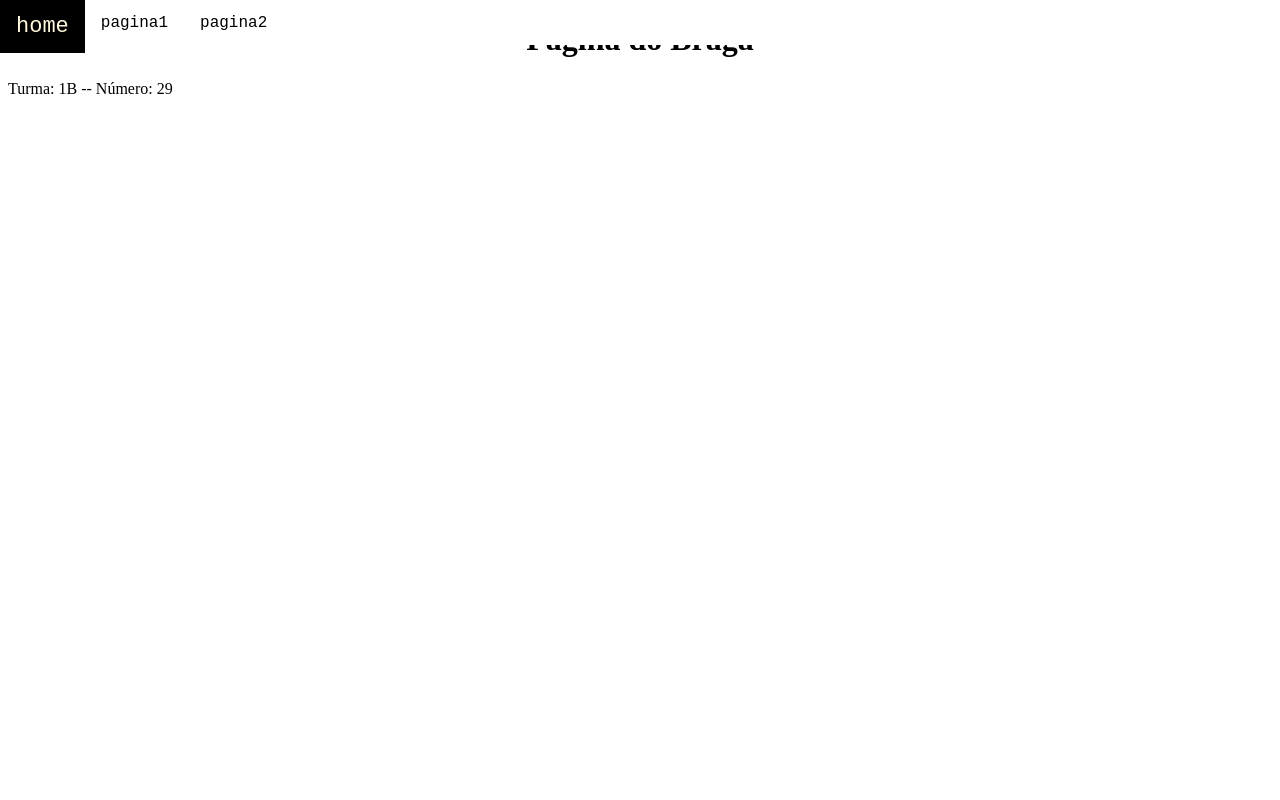
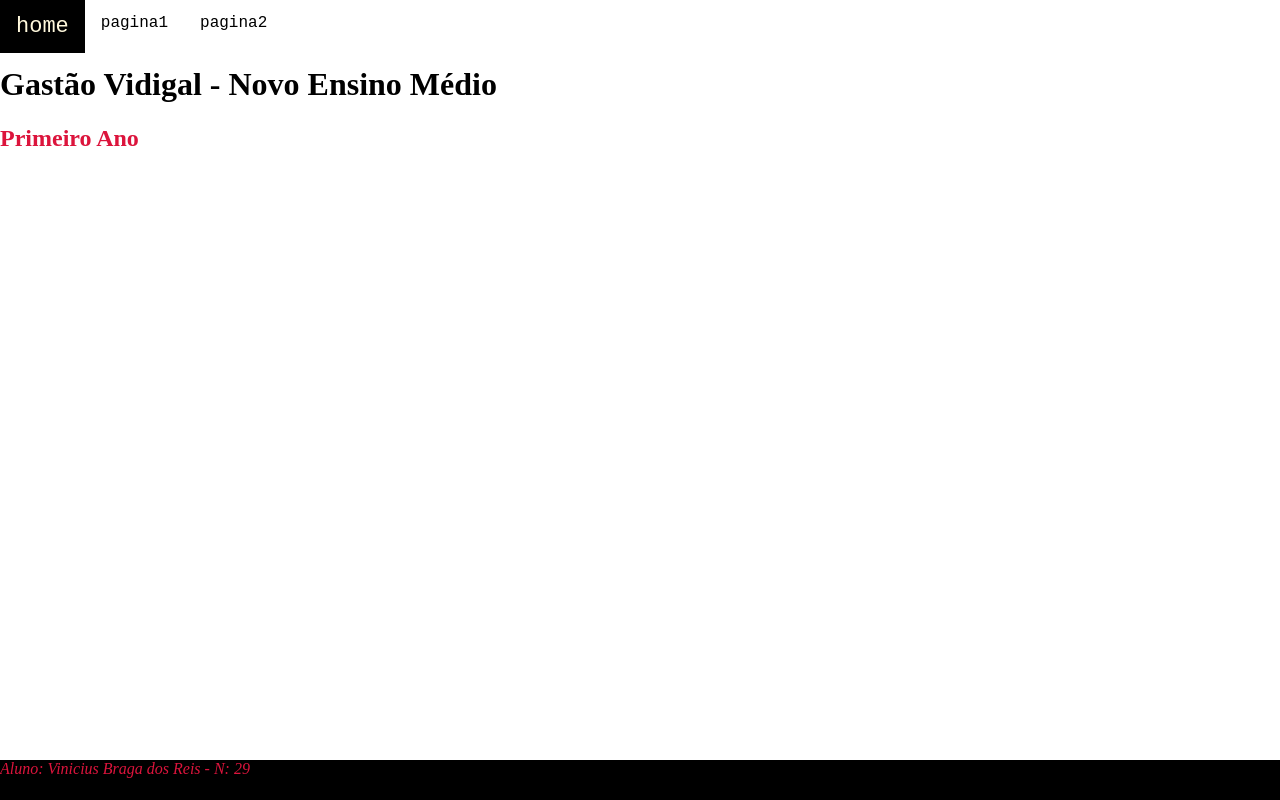
Before and after one commit to KleitaoDaMassa/primeirob_2t, a plain HTML site: page index.html in a window 1280 px wide. Drawn offline with Linux system fonts and the light colour scheme.

Commit message:
ula dia 17/08

```diff
--- a/estilo.css
+++ b/estilo.css
@@ -1,5 +1,7 @@
 body {
   background: rgb(255, 255, 255);
+  margin: 0;
+  padding: 0;
 }
 h1 {
   text-align: center;
@@ -52,4 +54,22 @@ li a:hover {
   border-style: dashed;
   margin: 20px;
   padding: 10px;
+  display: flex;
+  justify-content: center;
 }
+.rodape {
+  position: absolute;
+  bottom: 0;
+  background-color: black;
+  color: crimson;
+  width: 100%;
+  left: 0;
+  height: 40px;
+  justify-content: center;
+  font-style: italic;
+}
+.conteudo {
+  position: absolute;
+  top: 45px;
+
+}
--- a/index.html
+++ b/index.html
@@ -16,7 +16,17 @@
       </nav>
      </div>
 
-    <h1>Página do Braga</h1>
-    <p>Turma: 1B -- Número: 29</p>
+     <div class="conteudo">
+      <h1>Gastão Vidigal - Novo Ensino Médio</h1>
+
+      <h2 style="color: crimson;"> Primeiro Ano</h2>
+
+     </div>
+
+
+     <div class="rodape">
+       Aluno: Vinicius Braga dos Reis - N: 29
+     </div>
+
   </body>
 </html>
```
